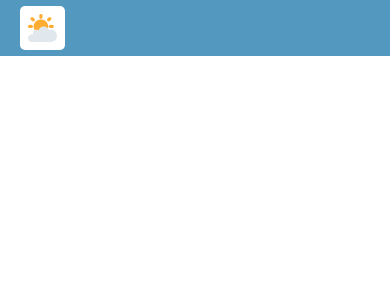
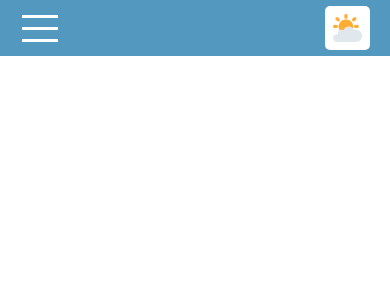
Before and after one commit to RNR1/WeatherApp, a React (Create React App) app: page / in a window 390 px wide. Shown: the top 300 px of the page. Built offline with nearby package versions, Linux system fonts and the light colour scheme.

Commit message:
responsive sidedrawer and navigation

```diff
--- /dev/null
+++ b/src/components/Backdrop.tsx
@@ -0,0 +1,14 @@
+import styled from 'styled-components'
+
+const Backdrop = styled.div<{ show: boolean }>`
+	display: ${({ show }) => (show ? 'block' : 'none')};
+	width: 100%;
+	height: 100%;
+	position: fixed;
+	z-index: 100;
+	left: 0;
+	top: 0;
+	background-color: rgba(0, 0, 0, 0.5);
+`
+
+export default Backdrop
--- /dev/null
+++ b/src/components/DrawerToggle.tsx
@@ -0,0 +1,36 @@
+import React, { FC } from 'react'
+import styled from 'styled-components'
+
+const DrawerToggle: FC<{ onClick: () => void }> = ({ onClick }) => {
+	return (
+		<Container onClick={onClick}>
+			<div />
+			<div />
+			<div />
+		</Container>
+	)
+}
+
+export default DrawerToggle
+
+const Container = styled.div`
+	width: 40px;
+	height: 100%;
+	display: flex;
+	flex-flow: column;
+	justify-content: space-around;
+	align-items: center;
+	padding: 10px 0;
+	box-sizing: border-box;
+	cursor: pointer;
+
+	& div {
+		width: 90%;
+		height: 3px;
+		background-color: white;
+	}
+
+	@media (min-width: 500px) {
+		display: none;
+	}
+`
--- a/src/components/Layout.tsx
+++ b/src/components/Layout.tsx
@@ -1,18 +1,23 @@
-import React, { FC, PropsWithChildren } from 'react'
+import React, { FC, PropsWithChildren, useState } from 'react'
 import styled from 'styled-components'
 
 import Navbar from './Navbar'
 import Logo from './Logo'
+import SideDrawer from './SideDrawer'
+import DrawerToggle from './DrawerToggle'
 
 const Layout: FC<PropsWithChildren<{}>> = ({ children }) => {
+	const [open, setOpen] = useState(false)
 	return (
-		<div>
+		<>
+			<SideDrawer open={open} close={() => setOpen(false)} />
 			<Header>
+				<DrawerToggle onClick={() => setOpen((prev) => !prev)} />
 				<Logo />
 				<Navbar />
 			</Header>
 			<main>{children}</main>
-		</div>
+		</>
 	)
 }
 
@@ -32,11 +37,17 @@ const Header = styled.header`
 	box-sizing: border-box;
 	z-index: 90;
 
-	& .Toolbar nav {
+	& nav {
 		height: 100%;
 	}
 
 	& .Logo {
 		height: 80%;
 	}
+
+	@media (max-width: 499px) {
+		& nav {
+			display: none;
+		}
+	}
 `
--- a/src/components/NavItem.tsx
+++ b/src/components/NavItem.tsx
@@ -22,7 +22,7 @@ const Item = styled.li`
 	align-items: center;
 
 	& a {
-		color: #8f5c2c;
+		color: black;
 		text-decoration: none;
 		width: 100%;
 		box-sizing: border-box;
@@ -33,7 +33,7 @@ const Item = styled.li`
 	& a:hover,
 	& a:active,
 	& a.active {
-		color: #40a4c8;
+		color: #056674;
 	}
 
 	@media (min-width: 500px) {
--- a/src/components/Navbar.tsx
+++ b/src/components/Navbar.tsx
@@ -16,7 +16,6 @@ const Navbar = () => {
 export default Navbar
 
 const List = styled.ul`
-	 {
 	margin: 0;
 	padding: 0;
 	list-style: none;
@@ -24,15 +23,8 @@ const List = styled.ul`
 	flex-flow: column;
 	align-items: center;
 	height: 100%;
-	}
-
-	@media (max-width: 499px) {
-		display: none;
-	}
 
 	@media (min-width: 500px) {
-		 {
 		flex-flow: row;
 	}
-	}
 `
--- /dev/null
+++ b/src/components/SideDrawer.tsx
@@ -0,0 +1,55 @@
+import React, { FC } from 'react'
+import styled from 'styled-components'
+import Backdrop from './Backdrop'
+import Logo from './Logo'
+import Navbar from './Navbar'
+
+interface Props {
+	open: boolean
+	close: () => void
+}
+
+const SideDrawer: FC<Props> = ({ open, close }) => {
+	return (
+		<>
+			<Backdrop show={open} onClick={close} />
+			<Drawer className={open ? 'Open' : 'Close'}>
+				<Logo />
+				<Navbar />
+			</Drawer>
+		</>
+	)
+}
+
+export default SideDrawer
+
+const Drawer = styled.div`
+	position: fixed;
+	width: 280px;
+	max-width: 70%;
+	height: 100%;
+	left: 0;
+	top: 0;
+	z-index: 200;
+	background-color: white;
+	padding: 32px 16px;
+	box-sizing: border-box;
+	transition: transform 0.3s ease-out;
+
+	@media (min-width: 500px) {
+		display: none;
+	}
+
+	&.Open {
+		transform: translateX(0);
+	}
+
+	&.Close {
+		transform: translateX(-100%);
+	}
+
+	& .Logo {
+		height: 11%;
+		margin-bottom: 32px;
+	}
+`
```
Lines whose indentation alone changed are shown as unchanged.
